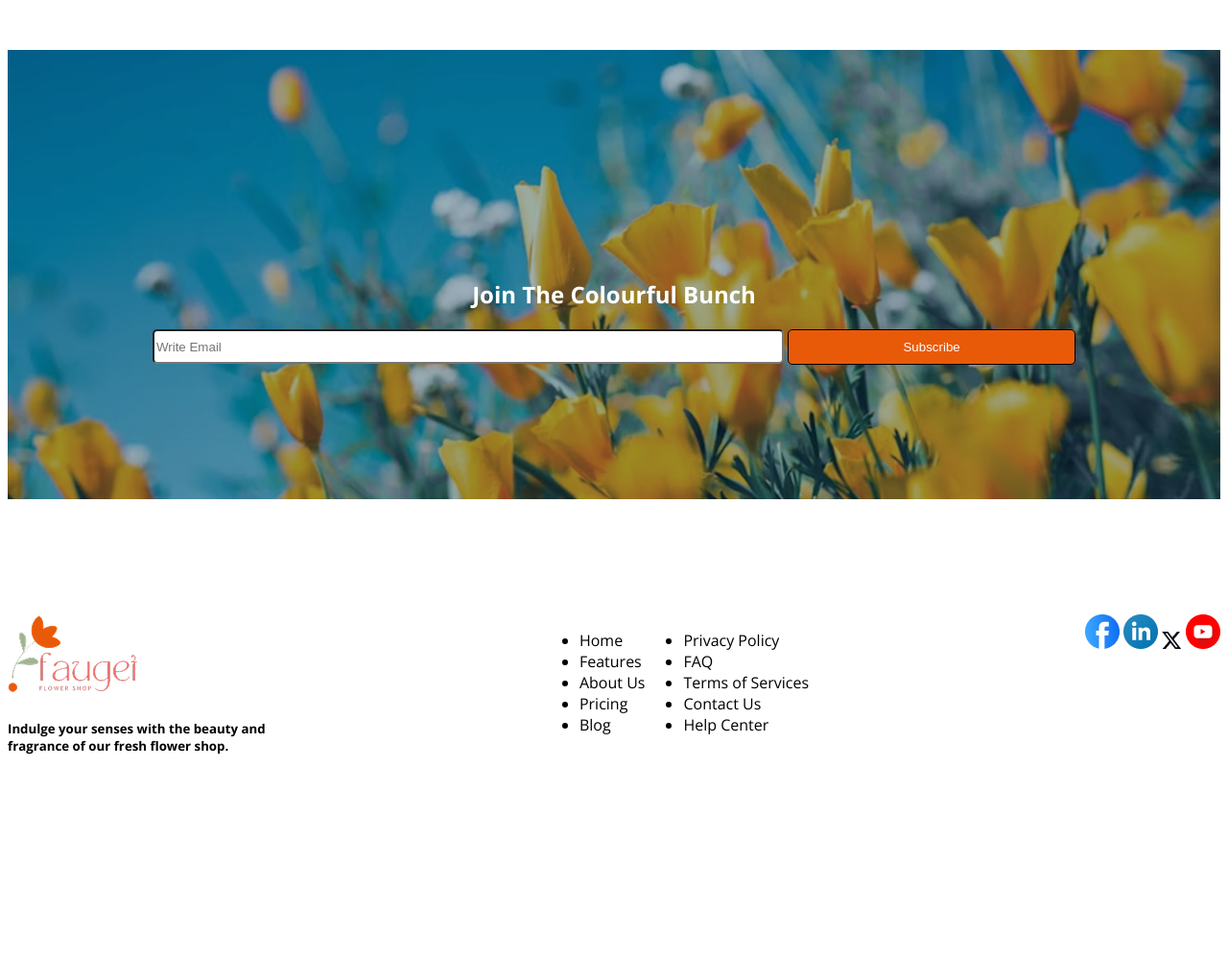
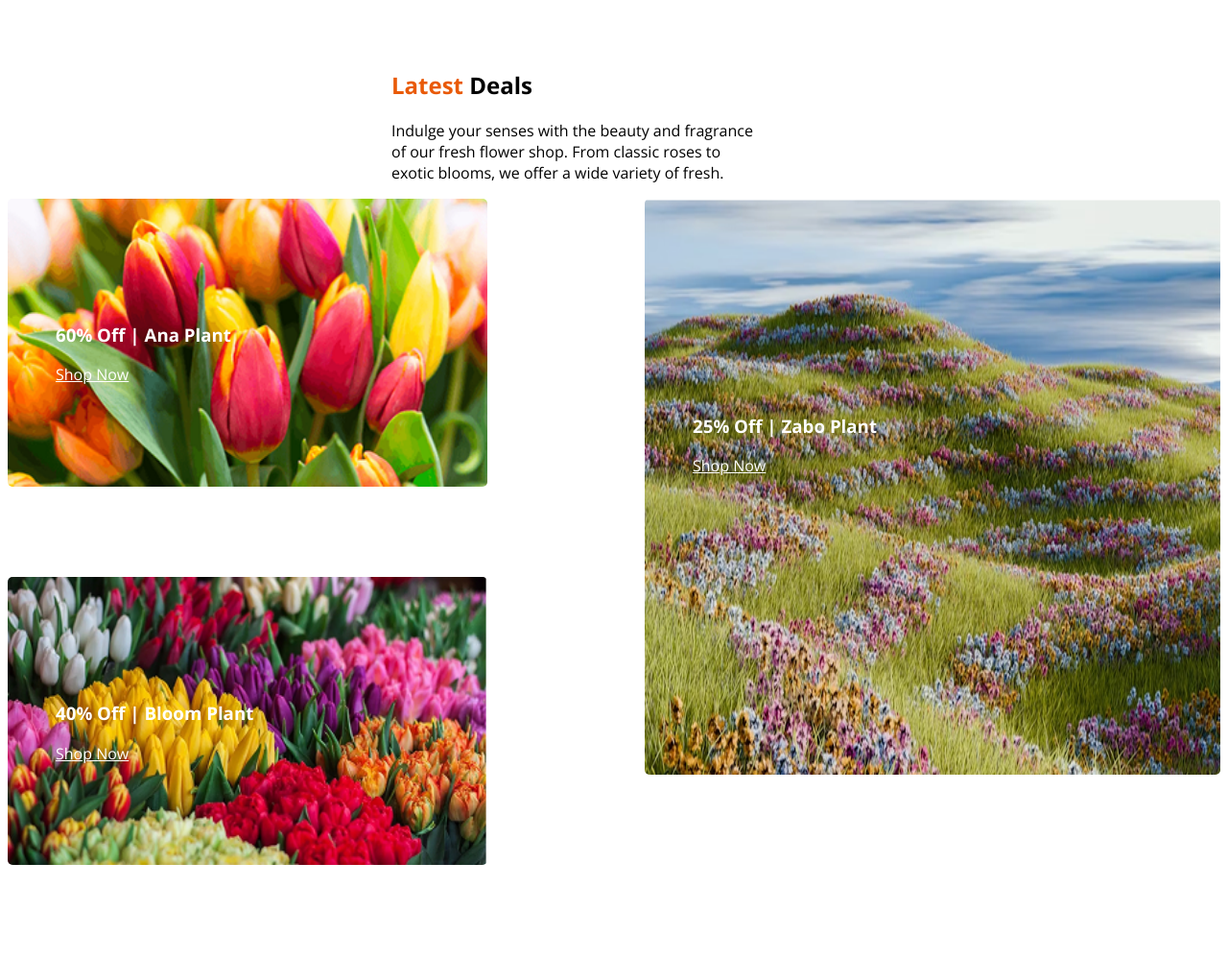
Before and after one commit to capnemo20/A-02, a plain HTML site: page index.html in a window 1280 px wide. Shown: the part 2060-3059 px from the top of the page at 96% size. Before the commit the page ends 2876 px from the top, so only its background shows below. Drawn offline with nearby package versions, Linux system fonts and the light colour scheme.

Commit message:
challenge part done

```diff
--- a/index.html
+++ b/index.html
@@ -128,6 +128,33 @@
             </section>
              <!-- <<-------------------------------------------------------->
                <!-- <<-------------------------------------------------------->
+      <section class="latest-deals-section">
+        <div class="latest-deals-text">
+            <h1><span class="latest">Latest</span> Deals</h1>
+            <p>Indulge your senses with the beauty and fragrance <br>of our fresh flower shop. From classic roses to <br> exotic blooms, we offer a wide variety of fresh.</p>
+        </div>
+        <div class="deals-flowers">
+            <div class="ana-bloom">
+                <div class="deal-ana">
+                    <img class="deal1 deals-img" src="images/deal-ana.png" alt="">
+                    <h3 style="color:white" class="deal1 deal-1-offer">60% Off | Ana Plant</h3>
+                    <a style="color:white" class="deal1 deal-1-offer" href="">Shop Now</a>
+                </div>
+                <div>
+                    <img class="deal2 deals-img" src="images/deal-bloom.png" alt="">
+                    <h3 class="deal2 deal-2-offer" style="color:white" class="deal2">40% Off | Bloom Plant</h3>
+                    <a  class="deal2 deal-2-offer" style="color:white" href="">Shop Now</a>
+                </div>
+            </div>
+            <div>
+                <img class="deal3 deals-img3" src="images/deal-zabo.png" alt="">
+                <h3  class="deal3 deal-3-offer" style="color:white" class="deal3">25% Off | Zabo Plant</h3>
+                    <a  class="deal3 deal-3-offer" style="color:white" href="">Shop Now</a>
+            </div>
+        </div>
+      </section>
+       <!-- <<-------------------------------------------------------->
+               <!-- <<-------------------------------------------------------->
             <section class="join-section">
                 <img class="join" src="images/news-letter-bg.png" alt="">
                 <div class="join join-sec2">
@@ -141,6 +168,7 @@
                <!-- <<-------------------------------------------------------->
      </main>
      <!-- <<-------------------------------------------------------->
+
       <footer>
         <div>
             <img src="images/logo.png" alt="">
--- a/style.css
+++ b/style.css
@@ -102,6 +102,61 @@
 .trusted-badge{
     top: -440px;
     right: -50px;
+}
+
+.latest-deals-section{
+    display: flex;
+    flex-direction: column;
+    margin-bottom: 50px;
+}
+.latest{
+    color: rgba(233, 90, 8, 1.00)
+}
+.deals-flowers{
+     display: flex;
+    flex-direction: row;
+    justify-content: space-between;
+}
+.ana-bloom{
+    display: flex;
+    flex-direction: column;
+}
+.latest-deals-text{
+    margin-left: 400px;
+}
+.deals-img{
+    height: 300px;
+    width: 500px;
+    margin-bottom: 5px;
+    border-radius: 5px;
+}
+.deals-img3{
+    height: 600px;
+    width: 600px;
+    border-radius: 5px;
+}
+
+.deal1{
+    position: relative;
+}
+.deal-1-offer{
+    top: -200px;
+    padding-left: 50px;
+}
+
+.deal2{
+    position: relative;
+}
+.deal-2-offer{
+    top: -200px;
+    padding-left: 50px;
+}
+.deal3{
+    position: relative;
+}
+.deal-3-offer{
+    top: -400px;
+    padding-left: 50px;
 }
 .join-section{
     gap: 0;
@@ -233,5 +288,24 @@ footer{
     display: flex;
     flex-direction: column;
 }
-
+.latest-deals-section{
+    display: flex;
+    flex-direction: column;
 }
+.deals-flowers{
+    display: flex;
+    flex-direction: column;
+}
+.ana-bloom{
+    display: flex;
+    flex-direction: column;
+}
+.deals-img{
+    height: 200px;
+    width: 200px;
+}
+.deals-img3{
+    height: 400px;
+    width: 250px;
+}
+}
```
